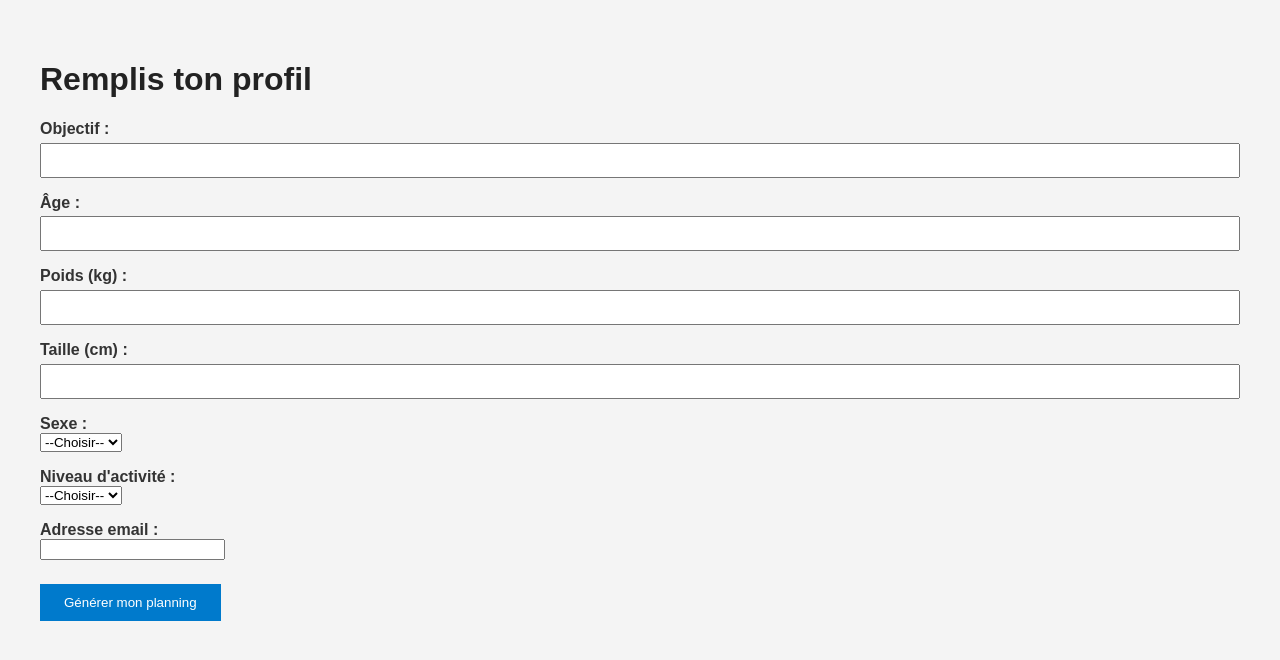
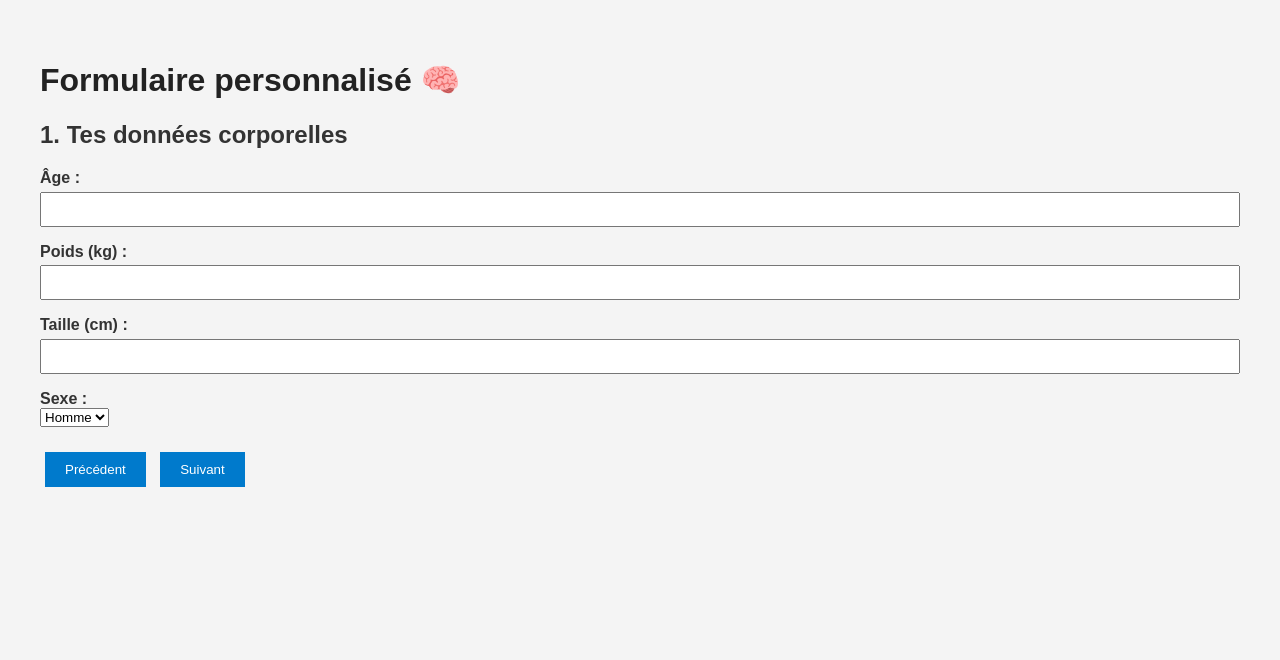
Before and after one commit to gregoirechatel/monprojetia, a FastAPI app: page /formulaire in a window 1280 px wide. Shown: the top 660 px of the page. Run offline with FastAPI, Linux system fonts and the light colour scheme.

Commit message:
feat: version stable backend + formulaire

```diff
--- a/templates/formulaire.html
+++ b/templates/formulaire.html
@@ -2,43 +2,101 @@
 <html lang="fr">
 <head>
     <meta charset="UTF-8">
-    <title>Formulaire Coaching</title>
+    <title>Formulaire en 3 volets</title>
     <link rel="stylesheet" href="/static/style.css">
+    <style>
+        .step {
+            display: none;
+        }
+        .step.active {
+            display: block;
+        }
+        .form-nav {
+            margin-top: 20px;
+        }
+        button {
+            padding: 10px 20px;
+            margin: 5px;
+        }
+    </style>
 </head>
 <body>
-    <h1>Remplis ton profil</h1>
-    <form action="/generer" method="post">
-        <label for="objectif">Objectif :</label>
-        <input type="text" id="objectif" name="objectif" required><br>
+    <h1>Formulaire personnalisé 🧠</h1>
 
+    <form action="/generer" method="post" id="formulaireIA">
+        <!-- Étape 1 -->
+        <div class="step active">
+            <h2>1. Tes données corporelles</h2>
             <label for="age">Âge :</label>
-        <input type="number" id="age" name="age" required><br>
+            <input type="number" name="age" required><br>
 
             <label for="poids">Poids (kg) :</label>
-        <input type="number" step="0.1" id="poids" name="poids" required><br>
+            <input type="number" step="0.1" name="poids" required><br>
 
             <label for="taille">Taille (cm) :</label>
-        <input type="number" id="taille" name="taille" required><br>
+            <input type="number" name="taille" required><br>
 
             <label for="sexe">Sexe :</label>
-        <select id="sexe" name="sexe" required>
-            <option value="">--Choisir--</option>
+            <select name="sexe" required>
                 <option value="Homme">Homme</option>
                 <option value="Femme">Femme</option>
-        </select><br>
+            </select>
+        </div>
 
+        <!-- Étape 2 -->
+        <div class="step">
+            <h2>2. Ton activité physique</h2>
             <label for="activite">Niveau d'activité :</label>
-        <select id="activite" name="activite" required>
-            <option value="">--Choisir--</option>
-            <option value="faible">Faible</option>
+            <select name="activite" required>
+                <option value="sédentaire">Sédentaire</option>
                 <option value="modérée">Modérée</option>
                 <option value="intense">Intense</option>
-        </select><br>
+            </select>
+        </div>
 
-        <label for="email">Adresse email :</label>
-        <input type="email" id="email" name="email" required><br>
+        <!-- Étape 3 -->
+        <div class="step">
+            <h2>3. Ton quotidien</h2>
+            <label for="objectif">Ton objectif :</label>
+            <input type="text" name="objectif" required><br>
 
-        <button type="submit">Générer mon planning</button>
+            <label for="email">Ton email :</label>
+            <input type="email" name="email" required><br>
+        </div>
+
+        <!-- Navigation -->
+        <div class="form-nav">
+            <button type="button" onclick="prevStep()">Précédent</button>
+            <button type="button" onclick="nextStep()">Suivant</button>
+            <button type="submit" id="submitBtn" style="display:none;">Générer mon planning</button>
+        </div>
     </form>
+
+    <script>
+        let currentStep = 0;
+        const steps = document.querySelectorAll(".step");
+        const submitBtn = document.getElementById("submitBtn");
+
+        function showStep(index) {
+            steps.forEach((step, i) => {
+                step.classList.toggle("active", i === index);
+            });
+            submitBtn.style.display = index === steps.length - 1 ? "inline-block" : "none";
+        }
+
+        function nextStep() {
+            if (currentStep < steps.length - 1) {
+                currentStep++;
+                showStep(currentStep);
+            }
+        }
+
+        function prevStep() {
+            if (currentStep > 0) {
+                currentStep--;
+                showStep(currentStep);
+            }
+        }
+    </script>
 </body>
 </html>
```
Lines whose indentation alone changed are shown as unchanged.
